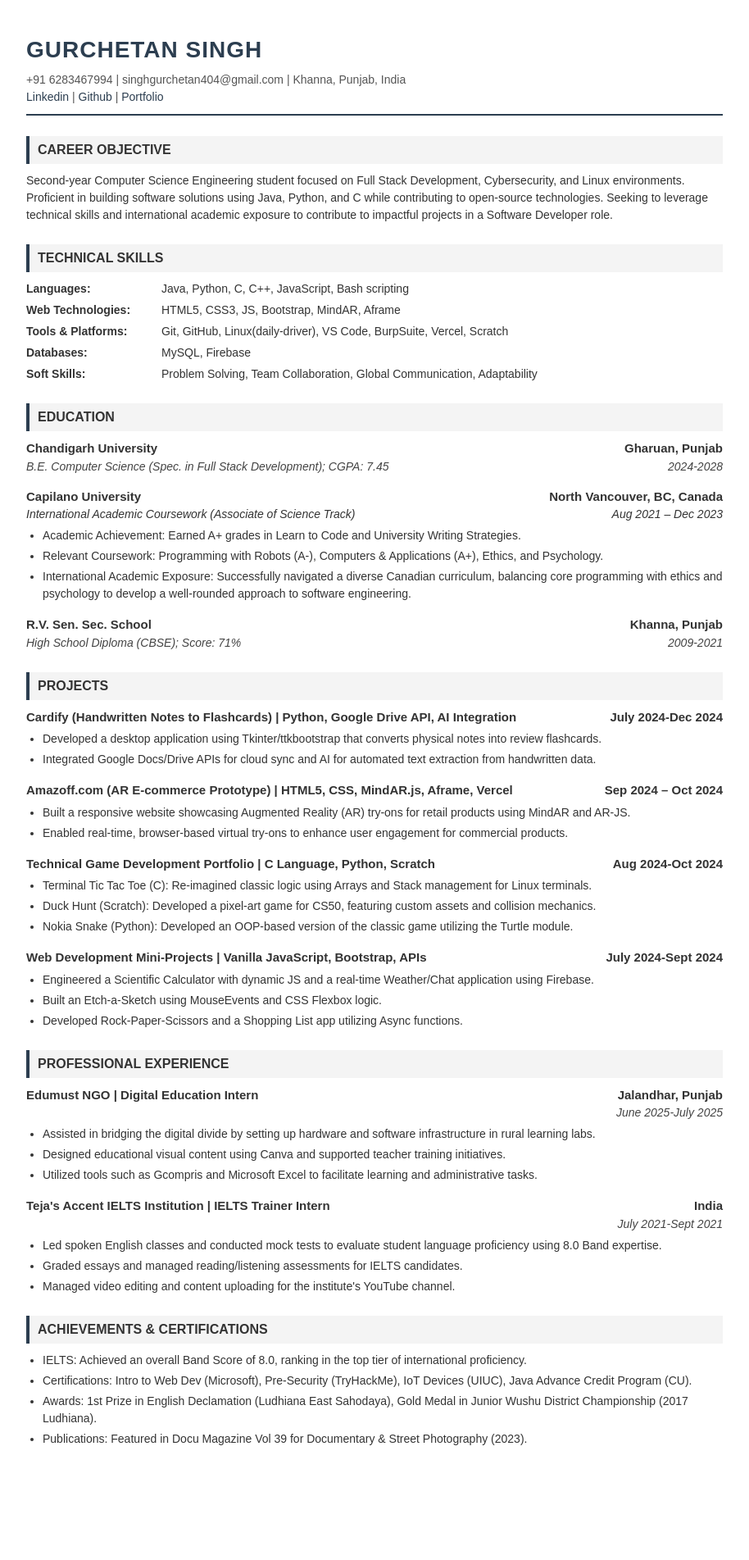
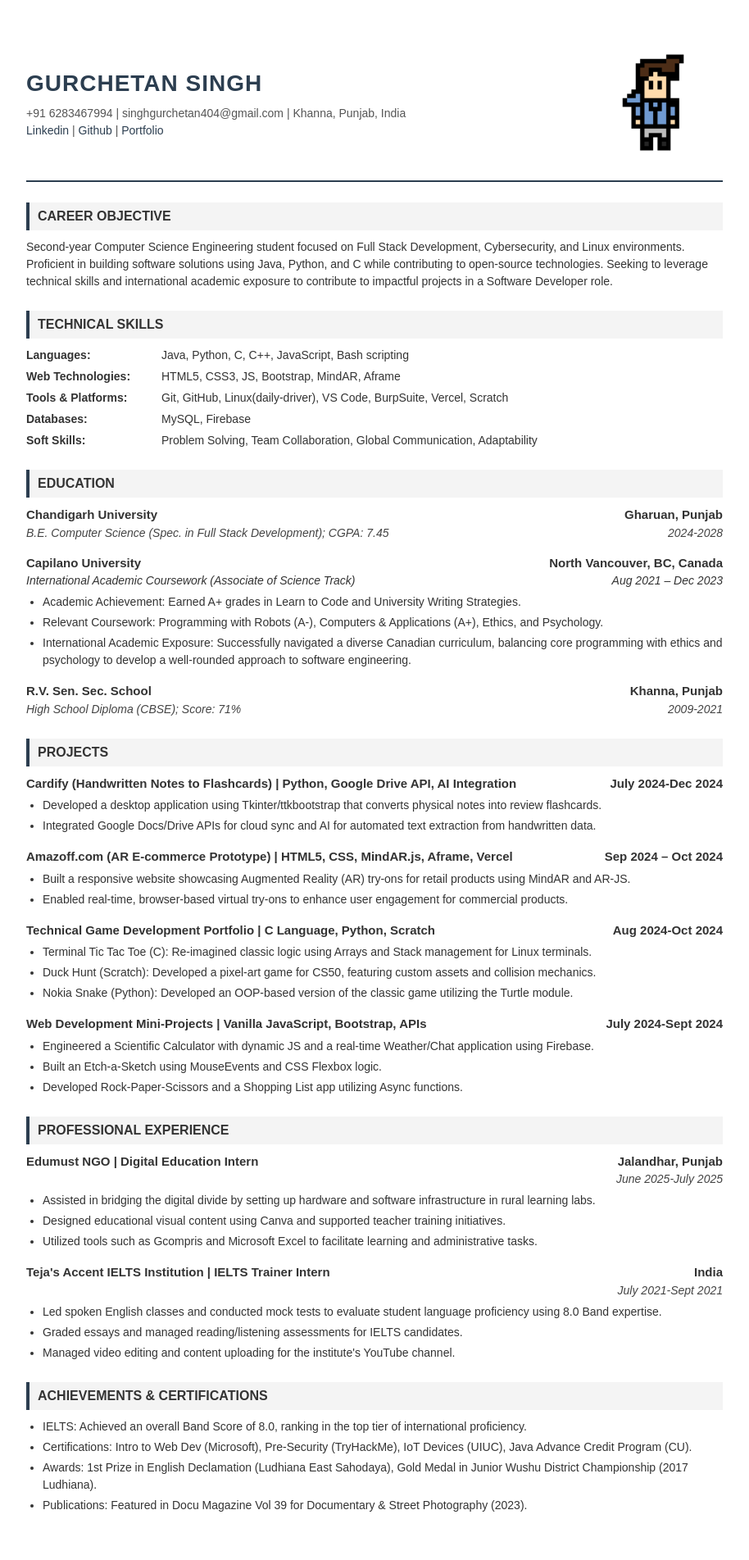
Before and after one commit to apaleblueman/apaleblueman.github.io, a Jekyll site: the page resume.html, which Jekyll copies as it is, in a window 1280 px wide. Shown: the whole page at 82% size, without its empty margins (183-1097 px from the left). Built offline with Jekyll 4.4.1, drawn with Linux system fonts in a browser that asks for light colours; before the commit the page ends 1822 px from its top, so only the background shows below that.

Commit message:
ADD: image in resume

```diff
--- a/resume.html
+++ b/resume.html
@@ -6,7 +6,7 @@
     <title>Gurchetan Singh - Resume</title>
     <style>
         body { font-family: 'Arial', sans-serif; line-height: 1.5; color: #333; max-width: 850px; margin: 0 auto; padding: 40px; background-color: #fff; }
-        header { border-bottom: 2px solid #2c3e50; padding-bottom: 10px; margin-bottom: 20px; }
+        header { border-bottom: 2px solid #2c3e50; padding-bottom: 10px; margin-bottom: 20px;}
         h1 { margin: 0; color: #2c3e50; font-size: 28px; text-transform: uppercase; letter-spacing: 1px; }
         .contact-info { margin-top: 5px; font-size: 14px; color: #555; }
         .contact-info a { color: #2c3e50; text-decoration: none; }
@@ -19,11 +19,13 @@
         ul { padding-left: 20px; margin-top: 5px; }
         li { margin-bottom: 4px; font-size: 14px; }
         p { font-size: 14px; margin: 5px 0; }
+        .me{ display: flex;align-items: center;justify-content:space-between;}
+        .me>img{width: 20%;}
     </style>
 </head>
 <body>
-
-    <header>
+    <header class="me">
+      <div>
         <h1>GURCHETAN SINGH</h1>
         <div class="contact-info">
             +91 6283467994 | singhgurchetan404@gmail.com | Khanna, Punjab, India<br>
@@ -31,6 +33,8 @@
             <a href="https://github.com/apaleblueman">Github</a> |
             <a href="https://apaleblueman.github.io">Portfolio</a>
         </div>
+    </div>
+    <img src="./images/me.png" width="100%"/>
     </header>
 
     <section>
```
